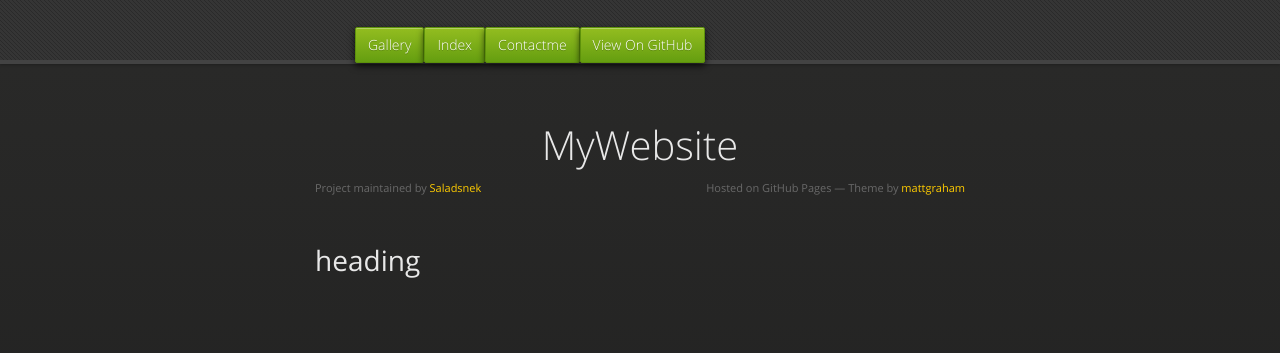
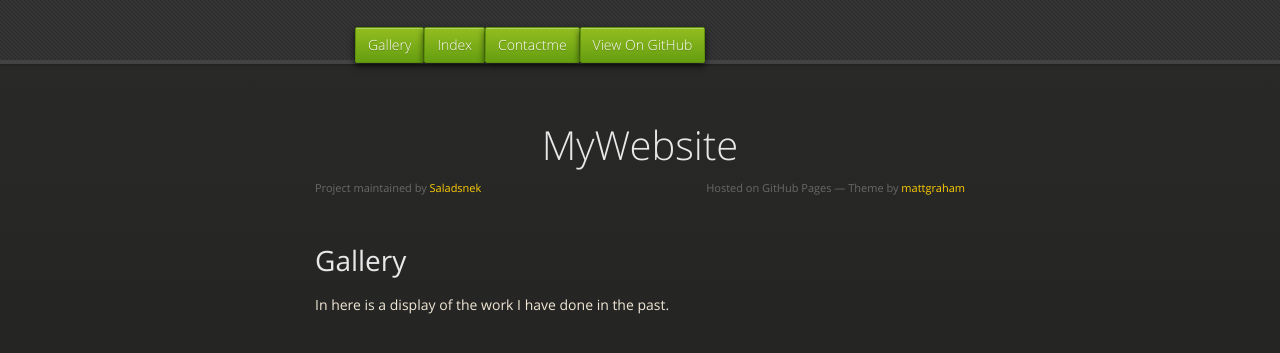
Before and after one commit to Saladsnek/MyWebsite, a Jekyll site: the page built from gallery.md, in a window 1280 px wide. Shown: the top 353 px of the page. Built offline with Jekyll 4.4.1, drawn with Linux system fonts in a browser that asks for light colours; nearby versions of some CDN libraries; the repository's description, which GitHub fills in, is left out; our own code applies the rules of GitHub Pages for plain Markdown files.

Commit message:
Update gallery.md

```diff
--- a/gallery.md
+++ b/gallery.md
@@ -2,4 +2,6 @@
 layout: default
 ---
 
-# heading
+# Gallery
+
+In here is a display of the work I have done in the past.
```
